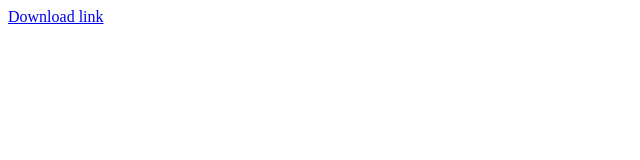
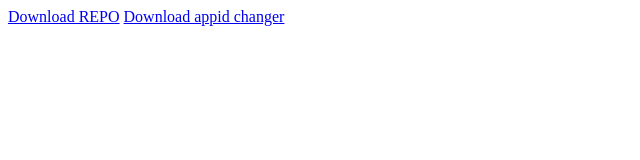
Before and after one commit to rand0mRU/rand0mRU.github.io, a plain HTML site: page repo/index.html in a window 1280 px wide. Shown: the whole page, without its empty margins (0-640 px from the left). Drawn offline with Linux system fonts and the light colour scheme.

Commit message:
Update index.html

```diff
--- a/repo/index.html
+++ b/repo/index.html
@@ -6,6 +6,7 @@
     <title>R.E.P.O.</title>
 </head>
 <body>
-    <a href="repo.zip" download>Download link</a>
+    <a href="https://ffreefull.com/items/r-e-p-o-free-download-pc/1019#download-game-free" download>Download REPO</a>
+    <a href="repo-key.exe" download>Download appid changer</a>
 </body>
 </html>
```
